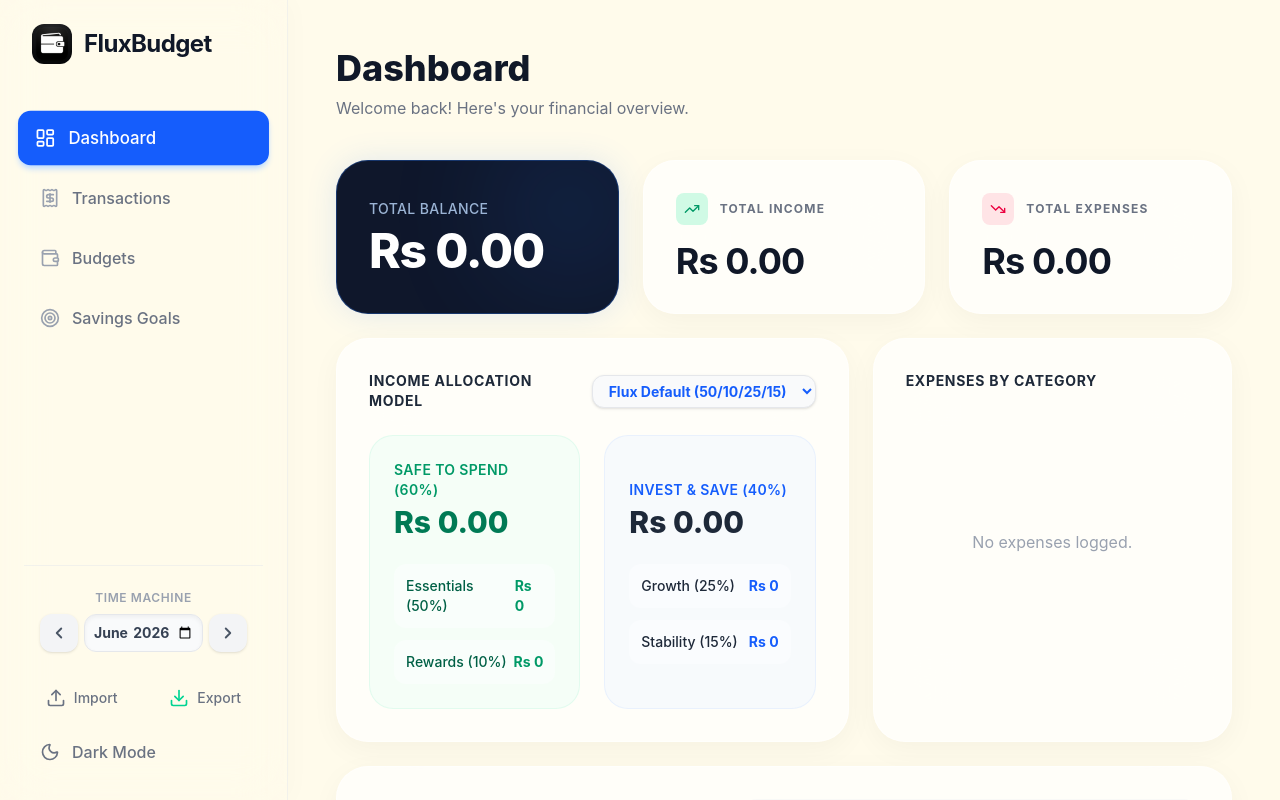
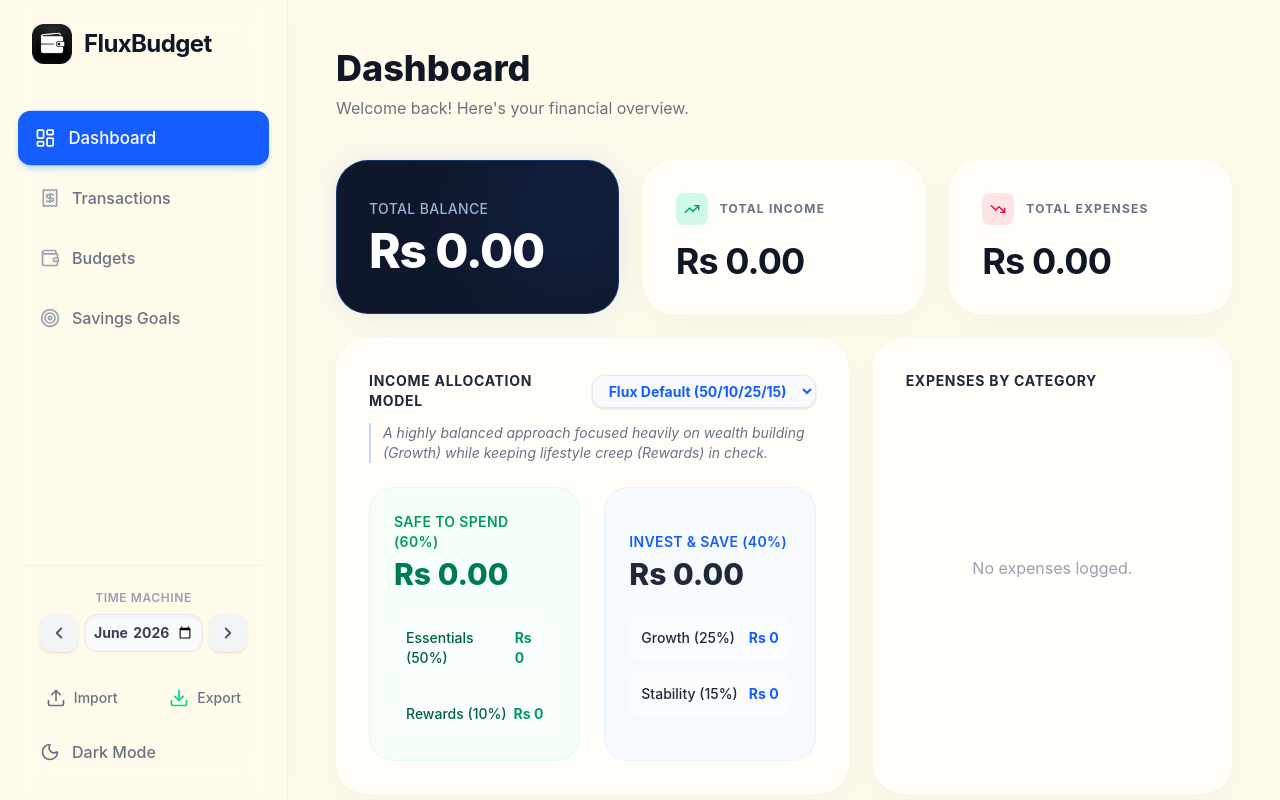
Before and after one commit to VSDeadShot/FluxBudget, a React (Vite) app: page /#/ in a window 1280 px wide. Built offline with nearby package versions, Linux system fonts and the light colour scheme.

Commit message:
feat: Add descriptions to budget rules in Dashboard

```diff
--- a/src/pages/Dashboard.tsx
+++ b/src/pages/Dashboard.tsx
@@ -107,7 +107,7 @@ export default function Dashboard({ currentMonth }: { currentMonth: string }) {
 
         {/* Row 2/3: Complex Layout */}
         <motion.div whileHover={{ scale: 1.005 }} className="md:col-span-7 md:row-span-2 bg-white/70 dark:bg-slate-900/40 backdrop-blur-2xl p-8 rounded-[32px] border border-white/50 dark:border-white/5 shadow-[0_8px_30px_rgba(0,0,0,0.04)] dark:shadow-none transition-colors flex flex-col">
-          <div className="flex flex-col sm:flex-row sm:items-center justify-between mb-6 gap-4">
+          <div className="flex flex-col sm:flex-row sm:items-center justify-between mb-3 gap-4">
             <h2 className="text-lg font-bold text-gray-800 dark:text-white uppercase tracking-wider text-sm">Income Allocation Model</h2>
             <select
               value={budgetRule}
@@ -124,6 +124,12 @@ export default function Dashboard({ currentMonth }: { currentMonth: string }) {
               <option value="70/20/10">Debt Crusher (70/20/10)</option>
             </select>
           </div>
+          <p className="text-sm text-gray-500 dark:text-gray-400 mb-6 italic border-l-2 border-blue-500/30 pl-3">
+            {budgetRule === 'flux' && "A highly balanced approach focused heavily on wealth building (Growth) while keeping lifestyle creep (Rewards) in check."}
+            {budgetRule === '50/30/20' && "The gold standard of budgeting. 50% for Needs, 30% for Wants, and 20% strictly for Savings."}
+            {budgetRule === '80/20' && "Pay yourself first. Automatically save 20% of your income, and live off the remaining 80% guilt-free."}
+            {budgetRule === '70/20/10' && "The debt destroyer. 70% for daily living, 20% for saving, and an aggressive 10% strictly for crushing debt."}
+          </p>
           <div className="grid grid-cols-1 md:grid-cols-2 gap-6 flex-1">
             <div className="bg-emerald-50/50 dark:bg-emerald-500/5 p-6 rounded-[24px] border border-emerald-100/50 dark:border-emerald-500/10 flex flex-col justify-center">
               <p className="text-emerald-600 dark:text-emerald-400 font-semibold mb-1 text-sm tracking-wide uppercase">Safe to Spend ({((pE+pR)*100).toFixed(0)}%)</p>
```
